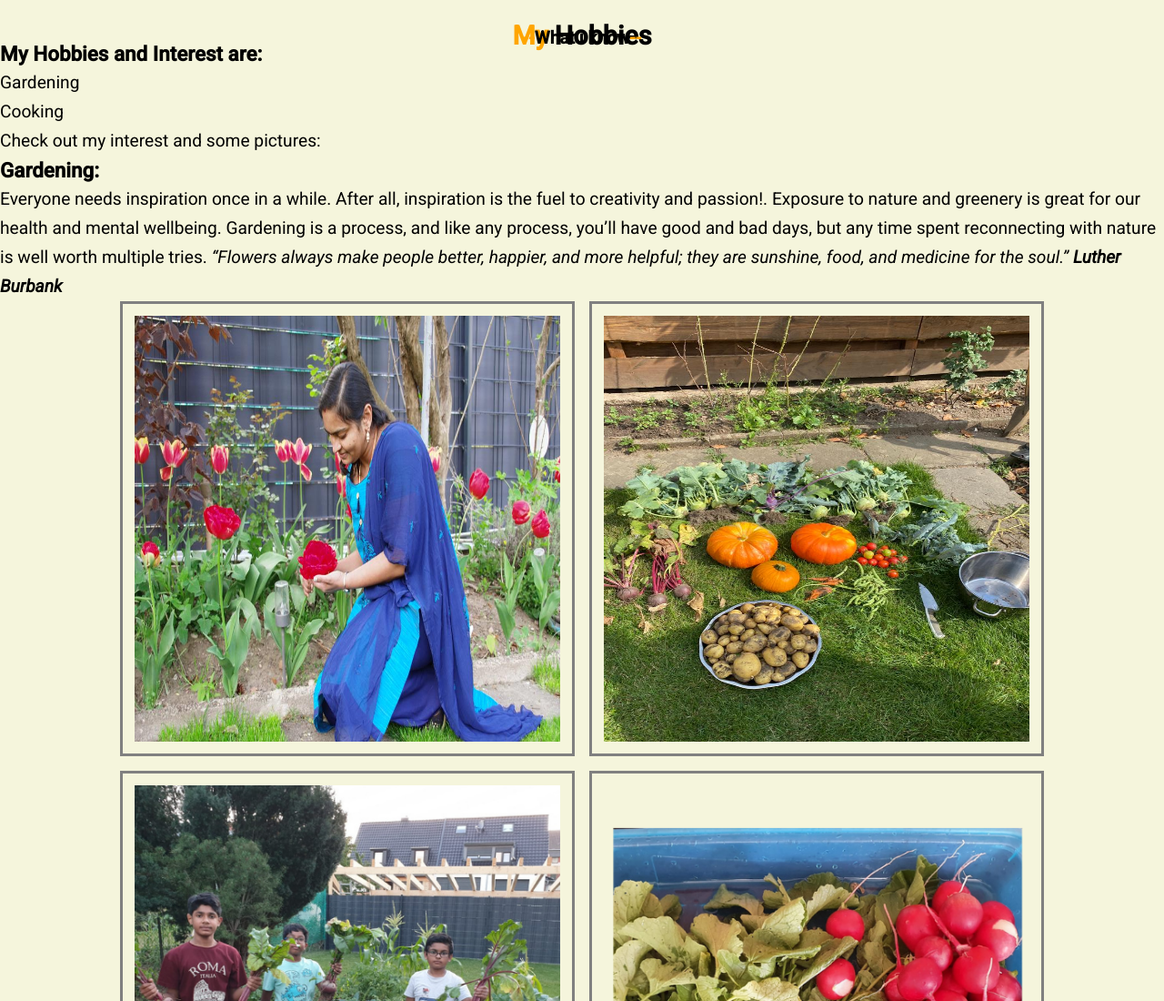
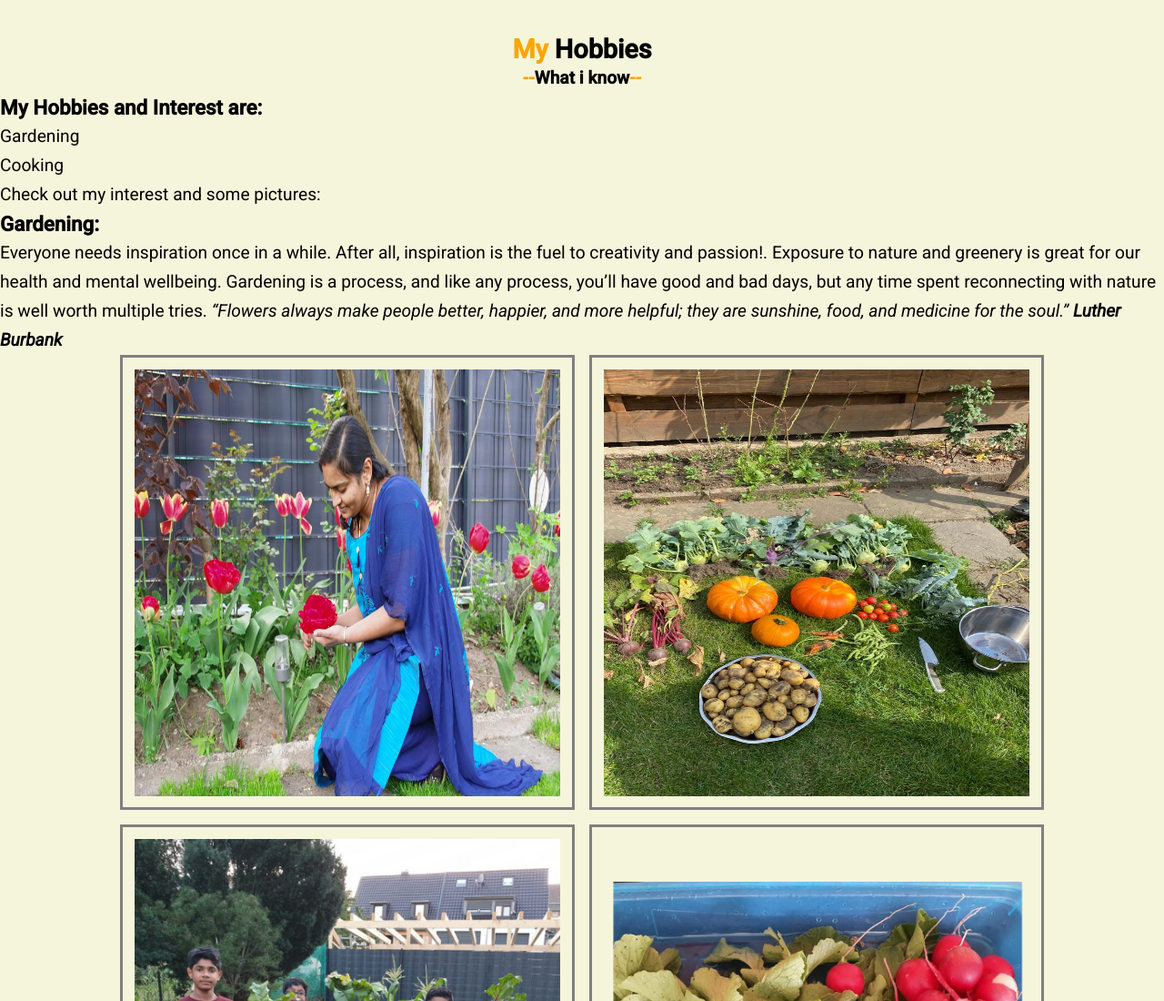
Before and after one commit to sgujuluva/Portfolio, a website: page src/html/hobby.html in a window 1280 px wide. Shown: the top 1100 px of the page at 91% size. Drawn offline with nearby package versions, Linux system fonts and the light colour scheme; files that its build step writes are made by us from their sources.

Commit message:
page title intro line height removed

```diff
--- a/src/scss/layout/_page-intro-title.scss
+++ b/src/scss/layout/_page-intro-title.scss
@@ -6,7 +6,7 @@
     flex-direction: column;
     justify-content: center;
     align-items: center;
-    line-height: 0.1;
+
     h2 {
       span {
         color: $my-text-color;
```
